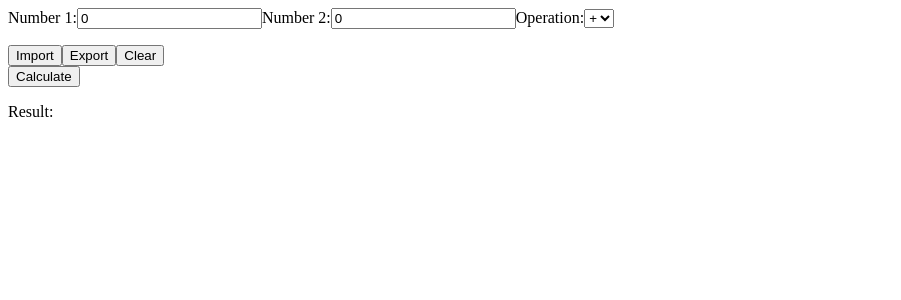
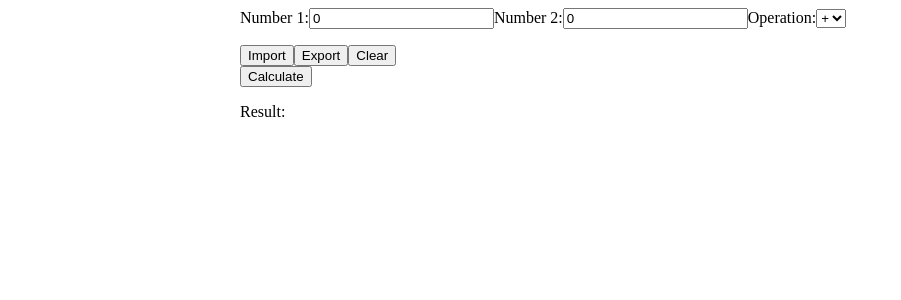
Before and after one commit to moonc4ke/iproyal-calculator-challenge, a Vue app: page / in a window 1280 px wide. Shown: the top 300 px of the page, without its empty margins (0-901 px from the left). Built offline with nearby package versions, Linux system fonts and the light colour scheme.

Commit message:
Add base component initial styles

```diff
--- a/src/App.vue
+++ b/src/App.vue
@@ -7,3 +7,10 @@ import CalculatorBase from './components/CalculatorBase.vue';
     <CalculatorBase />
   </main>
 </template>
+
+<style scoped>
+main {
+  margin: 0 auto;
+  max-width: 800px;
+}
+</style>
```
